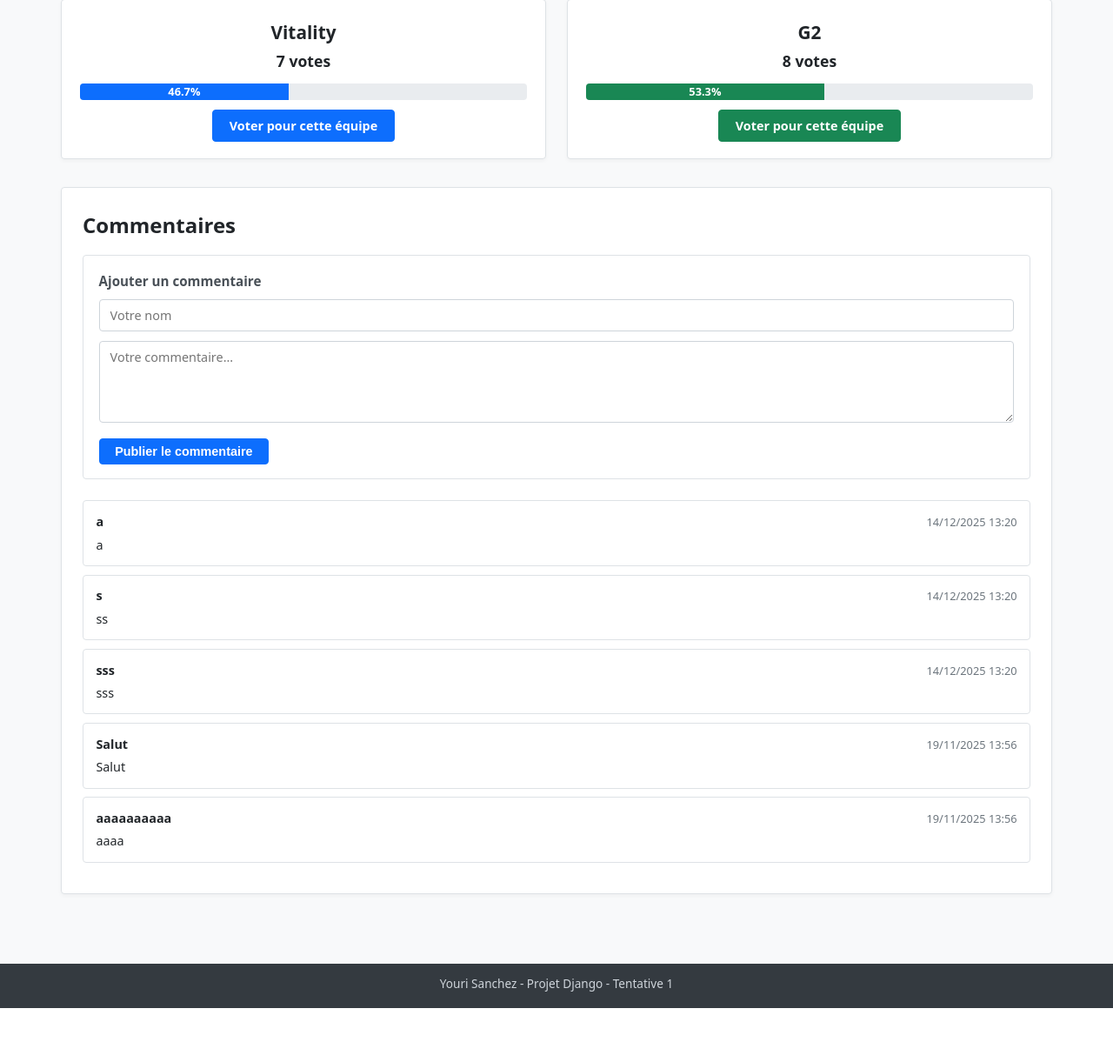
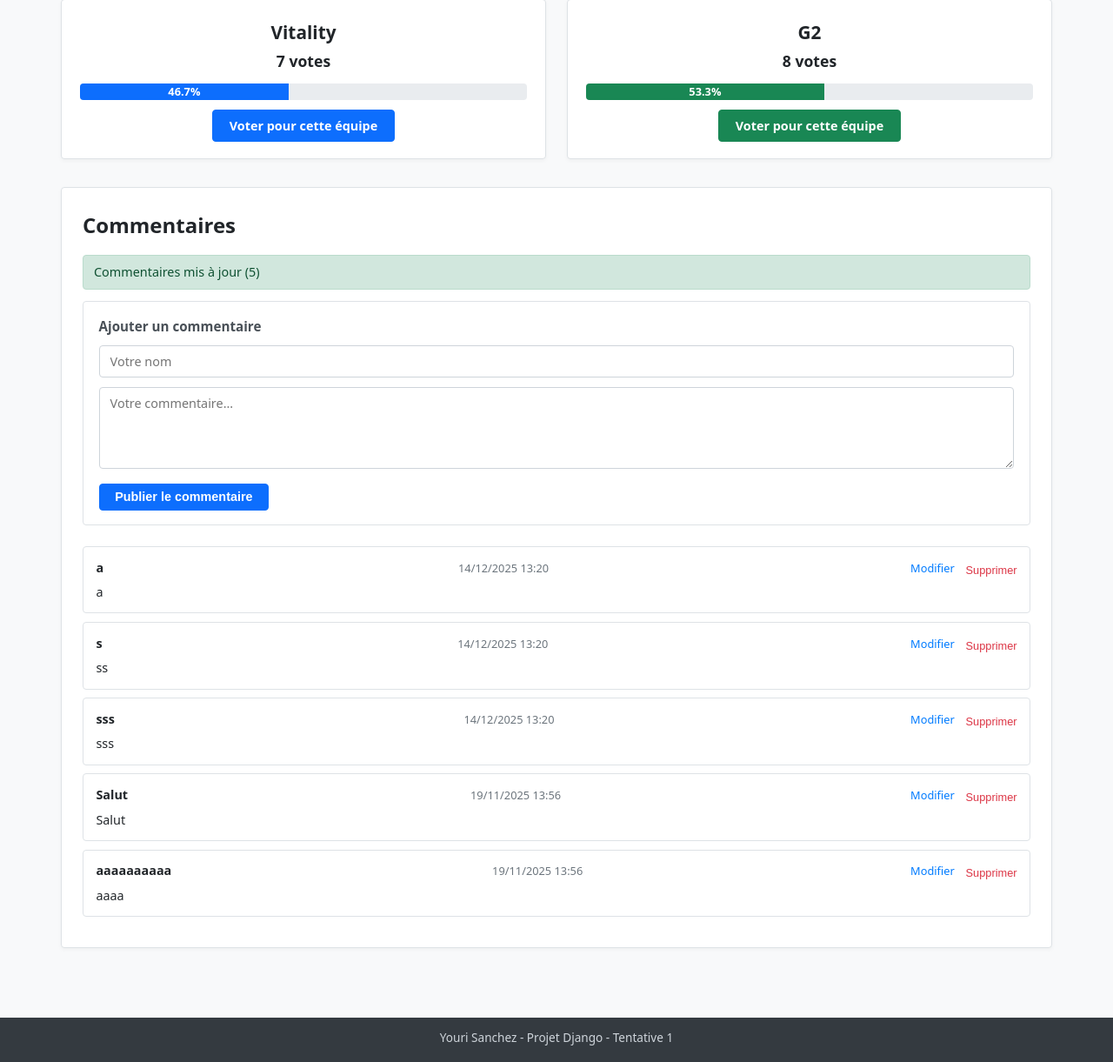
Before and after one commit to ossydreos/WEBA.YS, a Django app: page /match/1/ in a window 1280 px wide. Shown: the part 188-1409 px from the top of the page at 87% size. Before the commit the page ends 1347 px from the top, so only its background shows below. Run offline with Django 5.2, Linux system fonts and the light colour scheme; data comes from the database, SQL or seed files in the repository; both versions use the stored data as it was after the commit.

Commit message:
ajout modifier et supprimer commentaire (pas en ajax)

```diff
--- a/hltvtracker/static/hltvtracker/css/styles.css
+++ b/hltvtracker/static/hltvtracker/css/styles.css
@@ -435,6 +435,16 @@
     margin-bottom: 0.3rem;
 }
 
+.comment-actions {
+    display: flex;
+    gap: 0.5rem;
+}
+
+.comment-actions {
+    display: flex;
+    gap: 0.5rem;
+}
+
 .comment-author {
     font-weight: 600;
 }
@@ -497,6 +507,33 @@
 .helper-text {
     color: #6c757d;
     font-size: 0.9rem;
+    margin-bottom: 0.8rem;
+    padding: 0.5rem 0.75rem;
+    border-radius: 0.25rem;
+    opacity: 0;
+    transition: opacity 0.3s ease;
+}
+
+.helper-text:not([data-tone=""]) {
+    opacity: 1;
+}
+
+.helper-text[data-tone="info"] {
+    background-color: #cff4fc;
+    border: 1px solid #b6effb;
+    color: #055160;
+}
+
+.helper-text[data-tone="success"] {
+    background-color: #d1e7dd;
+    border: 1px solid #badbcc;
+    color: #0f5132;
+}
+
+.helper-text[data-tone="error"] {
+    background-color: #f8d7da;
+    border: 1px solid #f5c2c7;
+    color: #842029;
 }
 
 /* ==================== RESPONSIVE ==================== */
--- a/hltvtracker/static/hltvtracker/js/app.js
+++ b/hltvtracker/static/hltvtracker/js/app.js
@@ -1,7 +1,4 @@
-/**
- * JavaScript vanilla pour le projet (DOM, callbacks, Ajax).
- * Sources consultées : MDN Web Docs (fetch API) et w3schools/Ajax vanilla.
- */
+
 (function () {
   const commentsArea = document.querySelector("#comments-area");
   const commentList = document.querySelector("#comment-list");
@@ -15,6 +12,11 @@
   const commentsUrl = commentsArea.dataset.commentsUrl;
   const matchId = commentsArea.dataset.matchId;
 
+  const showFeedback = (text, tone = "info") => {
+    if (!feedbackBox) return;
+    feedbackBox.textContent = text;
+    feedbackBox.dataset.tone = tone;
+  };
 
   const renderComment = (comment) => {
     const item = document.createElement("div");
@@ -31,7 +33,35 @@
     date.className = "comment-date";
     date.textContent = comment.created_at || "Date inconnue";
 
-    header.append(author, date);
+    // Ajouter les liens modifier/supprimer
+    const actions = document.createElement("div");
+    actions.className = "comment-actions";
+
+    const editLink = document.createElement("a");
+    editLink.className = "edit-link";
+    editLink.href = `/comment/${comment.id}/edit/`;
+    editLink.textContent = "Modifier";
+
+    const deleteForm = document.createElement("form");
+    deleteForm.className = "delete-form";
+    deleteForm.method = "post";
+    deleteForm.action = `/comment/${comment.id}/delete/`;
+    deleteForm.style.display = "inline";
+
+    const csrfInput = document.createElement("input");
+    csrfInput.type = "hidden";
+    csrfInput.name = "csrfmiddlewaretoken";
+    csrfInput.value = getCsrfToken();
+
+    const deleteButton = document.createElement("button");
+    deleteButton.className = "delete-link";
+    deleteButton.type = "submit";
+    deleteButton.textContent = "Supprimer";
+
+    deleteForm.append(csrfInput, deleteButton);
+    actions.append(editLink, deleteForm);
+
+    header.append(author, date, actions);
 
     const text = document.createElement("p");
     text.className = "comment-text";
--- a/hltvtracker/templates/match.html
+++ b/hltvtracker/templates/match.html
@@ -100,6 +100,13 @@
                             <div class="comment-header">
                                 <span class="comment-author">{{ comment.username }}</span>
                                 <span class="comment-date">{{ comment.created_at|date:"d/m/Y H:i" }}</span>
+                                <div class="comment-actions">
+                                    <a href="{% url 'edit_comment' comment.id %}" class="edit-link">Modifier</a>
+                                    <form method="post" action="{% url 'delete_comment' comment.id %}" class="delete-form" style="display: inline;">
+                                        {% csrf_token %}
+                                        <button type="submit" class="delete-link">Supprimer</button>
+                                    </form>
+                                </div>
                             </div>
                             <p class="comment-text">{{ comment.text }}</p>
                         </div>
```
Also changed, not shown: db.sqlite3.
